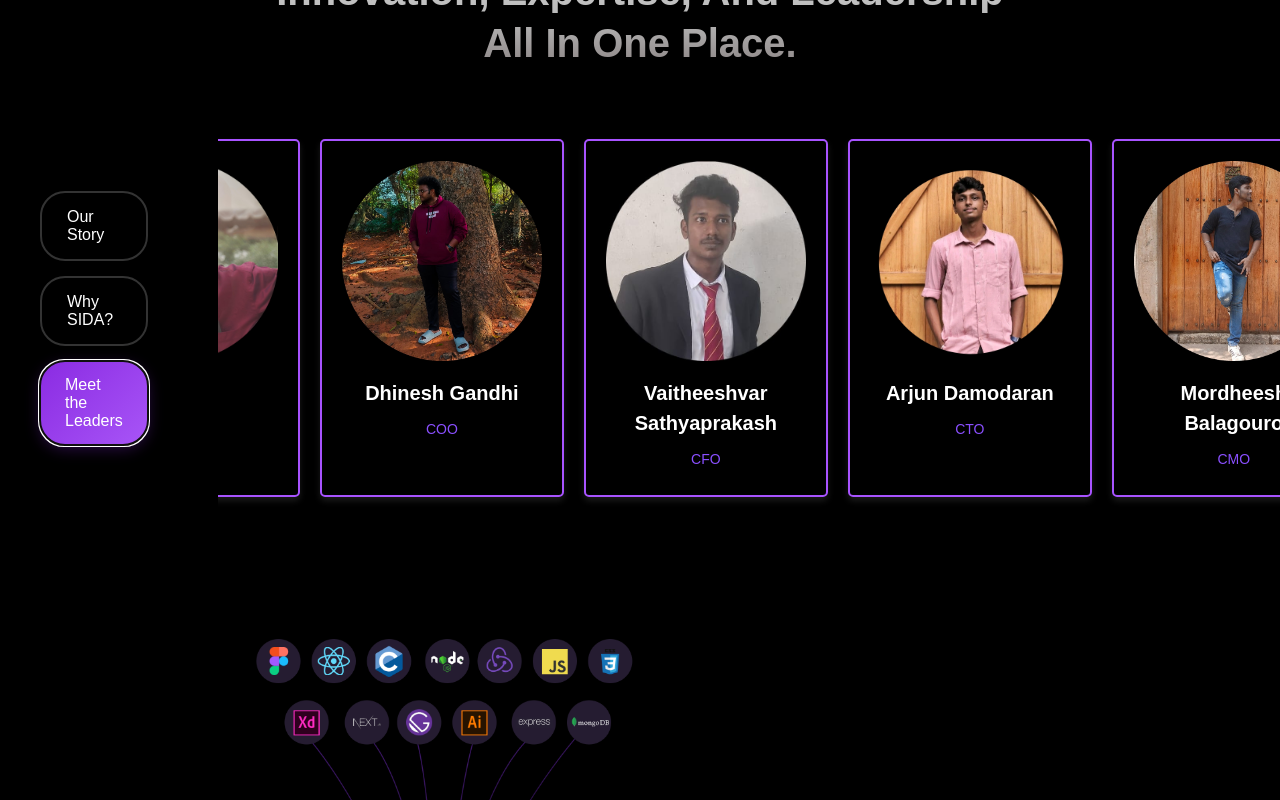
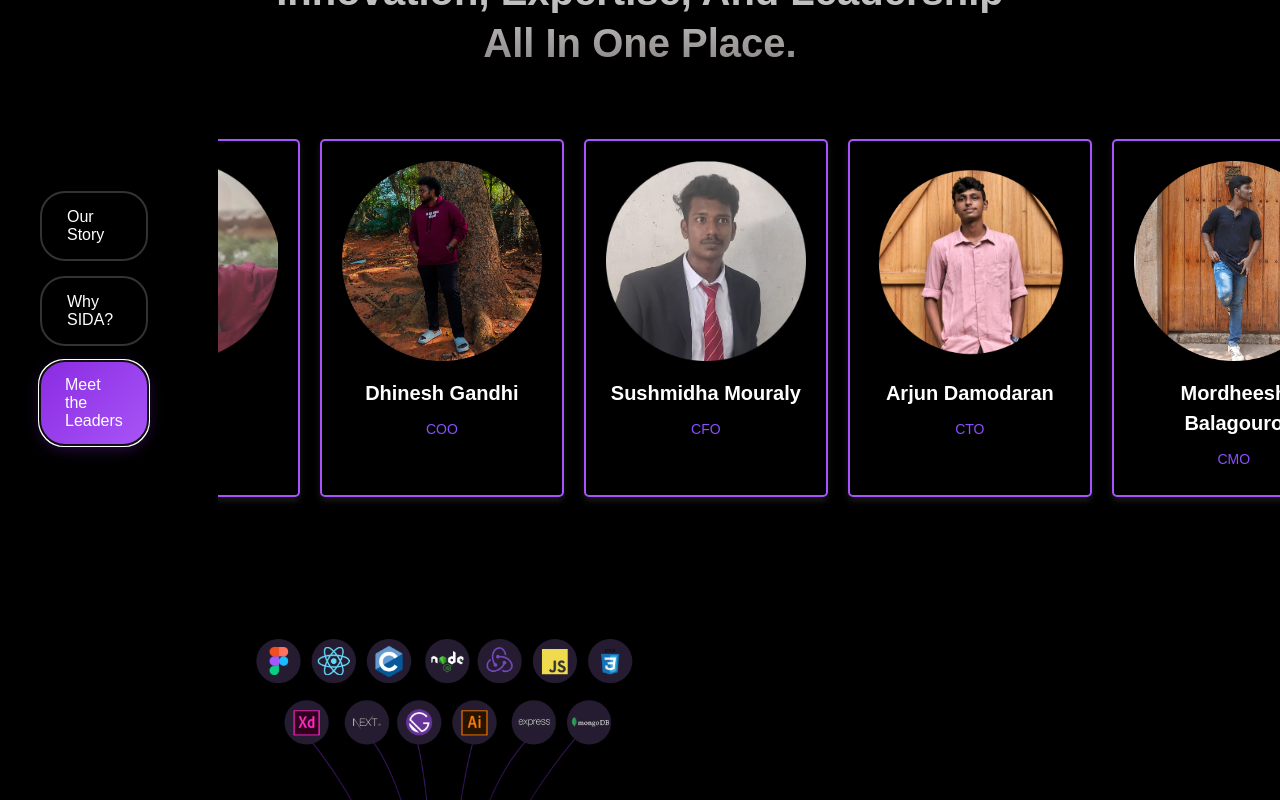
Before and after one commit to sushmidha06/Sida_Portfolio-React, a React (Vite) app: page / in a window 1280 px wide. Both pictures are taken after a click on the button "Meet the Leaders". Shown: the part 1060-1860 px from the top of the page. Built offline with nearby package versions, Linux system fonts and the light colour scheme.

Commit message:
Fix: positions

```diff
--- a/src/App.jsx
+++ b/src/App.jsx
@@ -227,9 +227,9 @@ const App = () => {
               </div>
 
               <div className="leader-card">
-                <img src="vaithy.jpeg" alt="Vaitheeshvar Sathyaprakash" className="leader-photo" />
+                <img src="vaithy.jpeg" alt="Sushmidha Mouraly" className="leader-photo" />
                 <div className="leader-info">
-                  <h4>Vaitheeshvar Sathyaprakash</h4>
+                  <h4>Sushmidha Mouraly</h4>
                   <p>CFO</p>
                   <p></p>
                 </div>
@@ -254,9 +254,9 @@ const App = () => {
               </div>
 
               <div className="leader-card">
-                <img src="sushmidha.jpg" alt="Sushmidha Mouraly" className="leader-photo" />
+                <img src="sushmidha.jpg" alt="Vaitheeshvar Satyaprakash" className="leader-photo" />
                 <div className="leader-info">
-                  <h4>Sushmidha Mouraly</h4>
+                  <h4>Vaitheeshvar Satyaprakash</h4>
                   <p>CDO</p>
                   <p></p>
                 </div>
```
